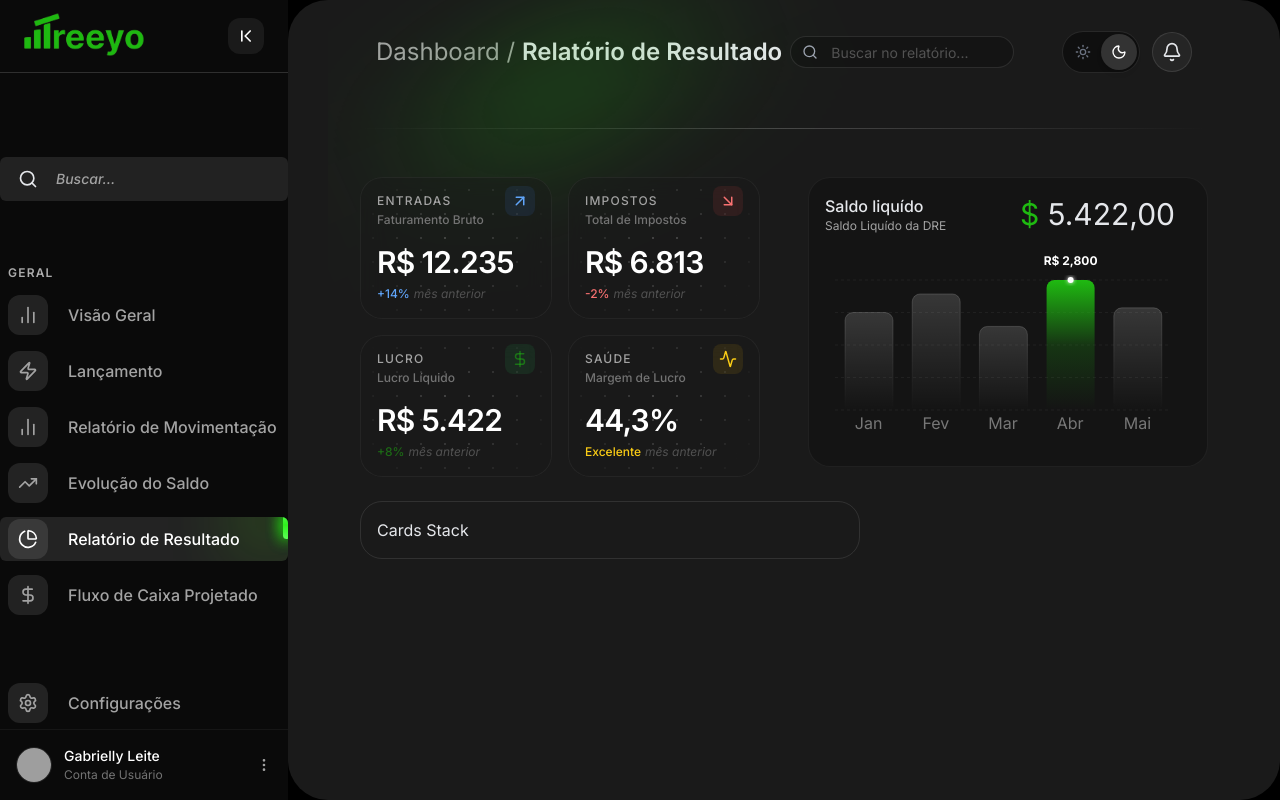
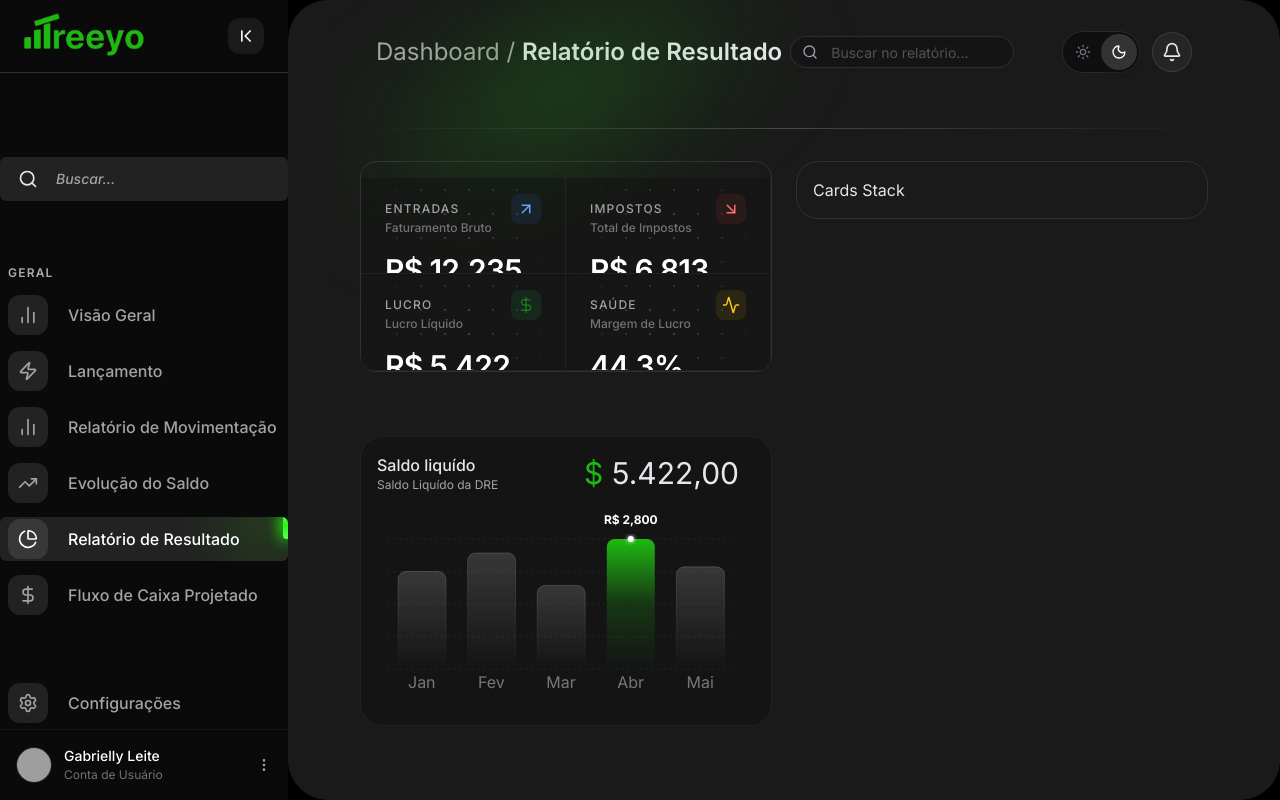
Before and after one commit to gabriellyleitedev/treeyo-dashboard-saas, a React (Vite) app: page /resultado in a window 1280 px wide. Built offline with nearby package versions, Linux system fonts and the light colour scheme; grey boxes are pictures that could not be loaded.

Commit message:
Adicionando Vercel Analytics

```diff
--- a/package.json
+++ b/package.json
@@ -12,6 +12,7 @@
   "dependencies": {
     "@headlessui/react": "^2.2.9",
     "@radix-ui/react-dialog": "^1.1.15",
+    "@vercel/analytics": "^2.0.1",
     "clsx": "^2.1.1",
     "date-fns": "^4.1.0",
     "framer-motion": "^12.29.2",
--- a/src/App.jsx
+++ b/src/App.jsx
@@ -8,6 +8,8 @@ import Dre from './pages/Dre'
 import { Toaster } from "react-hot-toast";
 import { NotificationProvider } from "./context/NotificationContext";
 import { useState } from 'react';
+import { Analytics } from '@vercel/analytics/react';
+
 
 function App() {
 
@@ -36,6 +38,8 @@ function App() {
         </Routes>
       </NotificationProvider>
 
+      <Analytics />
+
       {/* Toast global */}
       <Toaster
         position="top-center"
--- a/src/components/DRE/DRECard.jsx
+++ b/src/components/DRE/DRECard.jsx
@@ -14,7 +14,7 @@ const DRECard = ({ title, value, type, percentage }) => {
             label: "Faturamento Bruto"
         },
         exit: {
-            icon: <ArrowDownRight size={18} />,
+            icon: <ArrowDownRight size={18}  />,
             color: "text-red-400",
             bg: "bg-red-500/10",
             border: "group-hover:border-red-500/50",
@@ -41,7 +41,7 @@ const DRECard = ({ title, value, type, percentage }) => {
     return (
         <motion.div
             whileHover={{ y: -3 }}
-            className={`group p-4 rounded-[22px] w-full bg-[#1a1a1a]/40 backdrop-blur-md border border-white/5 transition-all duration-300 ${currentStyle.border} relative overflow-hidden flex flex-col justify-between`}
+            className={`group p-6 w-full bg-[#121212]/50 backdrop-blur-md border-r border-b border-white/5 transition-all duration-300 ${currentStyle.border} relative overflow-hidden flex flex-col justify-between`}
         >
             {/* Glow de fundo */}
             <div className={`absolute -right-4 -top-4 w-16 h-16 rounded-full blur-2xl opacity-10 ${currentStyle.bg}`} />
--- a/src/components/DRE/DREChart.jsx
+++ b/src/components/DRE/DREChart.jsx
@@ -32,13 +32,7 @@ const CustomTooltip = ({ active, payload, label }) => {
 
         return (
             <div className="relative z-[9999] ml-6">
-        {/* AJUSTE DA LUZ:
-           1. bg-[#1c1c1e]/80 para o blur passar melhor.
-           2. shadow-white/5 cria o "halo" de luz branca.
-           3. ring-1 ring-white/10 dá o brilho na borda.
-        */}
-        <div className="relative
-  bg-[#0d0d0e]/80 backdrop-blur-md border border-white/10 rounded-2xl p-4
+                  <div className="relative bg-[#0d0d0e]/80 backdrop-blur-md border border-white/10 rounded-2xl p-4
                         shadow-[0_-20px_80px_-20px_rgba(255,255,255,0.20)]">
 
                     <p className="text-[11px] text-neutral-500 font-medium mb-3 tracking-tight">
--- a/src/pages/Dre.jsx
+++ b/src/pages/Dre.jsx
@@ -184,11 +184,12 @@ const Dre = () => {
                     <motion.div variants={itemVariants} className="w-full bg-gradient-to-r from-transparent via-white/20 to-transparent mb-8 mt-6 md:mt-10 h-px shrink-0" />
 
                     {/* SEÇÃO DE CARDS */}
-                    <motion.div variants={itemVariants} className="w-full flex flex-col gap-4 md:gap-6">
+                    <motion.div variants={itemVariants} className="w-full flex lg:flex-row
+                     flex-col gap-4 md:gap-6">
 
-                        <div className="flex gap-12 w-full lg:flex-row flex-col">
+                        <div className="flex gap-12 w-full flex-col">
 
-                            <div className="grid grid-cols-2 gap-4 md:gap-4 md:pt-4 pt-6 w-full justify-center">
+                            <div className="grid grid-cols-2 gap-4 md:gap-0 md:pt-4 pt-6 w-full rounded-2xl border border-white/10 overflow-hidden justify-center">
 
                                 <DRECard
                                     title="Entradas"
```
Also changed, not shown: 1 other file (tests, documents, lock files or other folders). Lines whose indentation alone changed are shown as unchanged.
